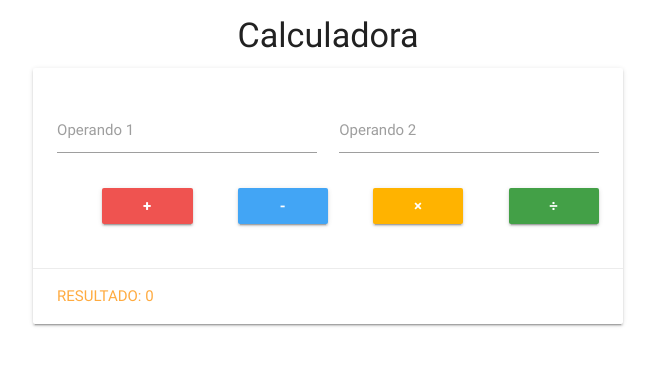
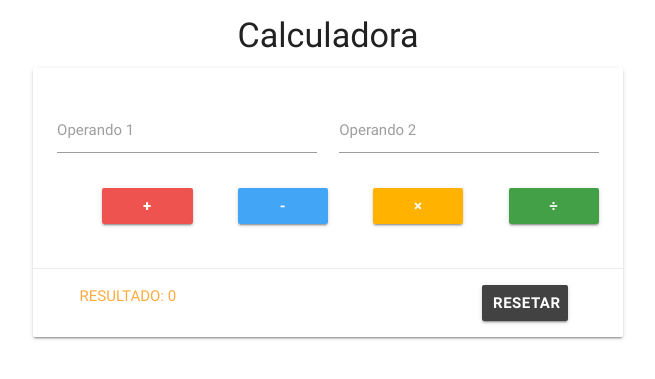
Before and after one commit to matheusrf96/calculadora-php, a PHP site: page / in a window 1280 px wide. Shown: the top 379 px of the page, without its empty margins (312-967 px from the left). Run offline with PHP 8.4, Linux system fonts and the light colour scheme; some libraries are stand-ins or nearby versions.

Commit message:
Inclusão do botão Reset

```diff
--- a/index.php
+++ b/index.php
@@ -1,4 +1,4 @@
-<?php require_once("calculadora.php"); ?>
+<?php require_once("src/calculadora.php"); ?>
 
 <!DOCTYPE html>
   <html>
@@ -7,6 +7,7 @@
         <title>Calculadora - PHP/MaterializeCSS</title>
         <link href="https://fonts.googleapis.com/icon?family=Material+Icons" rel="stylesheet">
         <link rel="stylesheet" href="node_modules/materialize-css/dist/css/materialize.min.css">
+        <link rel="stylesheet" href="src/css/style.css">
     </head>
     <body>
         <div class="container">
@@ -19,11 +20,11 @@
                                 <div class="row">
                                     <form method="post">
                                         <div class="input-field col s6">
-                                            <input type="number" id="num1" name="n1" />
+                                            <input type="number" id="num1" name="n1" required />
                                             <label for="num1">Operando 1</label>
                                         </div>
                                         <div class="input-field col s6">
-                                            <input type="number" id="num2" name="n2" />
+                                            <input type="number" id="num2" name="n2" required />
                                             <label for="num2">Operando 2</label>
                                         </div>
                                         <div class="input-field col s12">
@@ -47,7 +48,14 @@
                                 </div>
                             </div>
                             <div class="card-action">
-                                <a href="#">Resultado: <?php echo $valor; ?></a>
+                                <div class="col s12">
+                                    <a href="#" class="col s9">Resultado: <?php echo $valor; ?></a>
+                                    <form method="post">
+                                        <button type="submit" name="op" value="reset"
+                                                class="btn col s2 grey darken-3"
+                                        ><b>Resetar</b></button>
+                                    </form>
+                                </div>
                             </div>
                         </div>
                     </div>
--- a/calculadora.php
+++ b/src/calculadora.php
@@ -20,6 +20,9 @@ if(count($_POST) && isset($_POST['op'])){
             $valor = "Divisão inválida!";
         }
     }
+    elseif($_POST['op'] == 'reset'){
+        $valor = 0;
+    }
 }
 
 ?>
```
